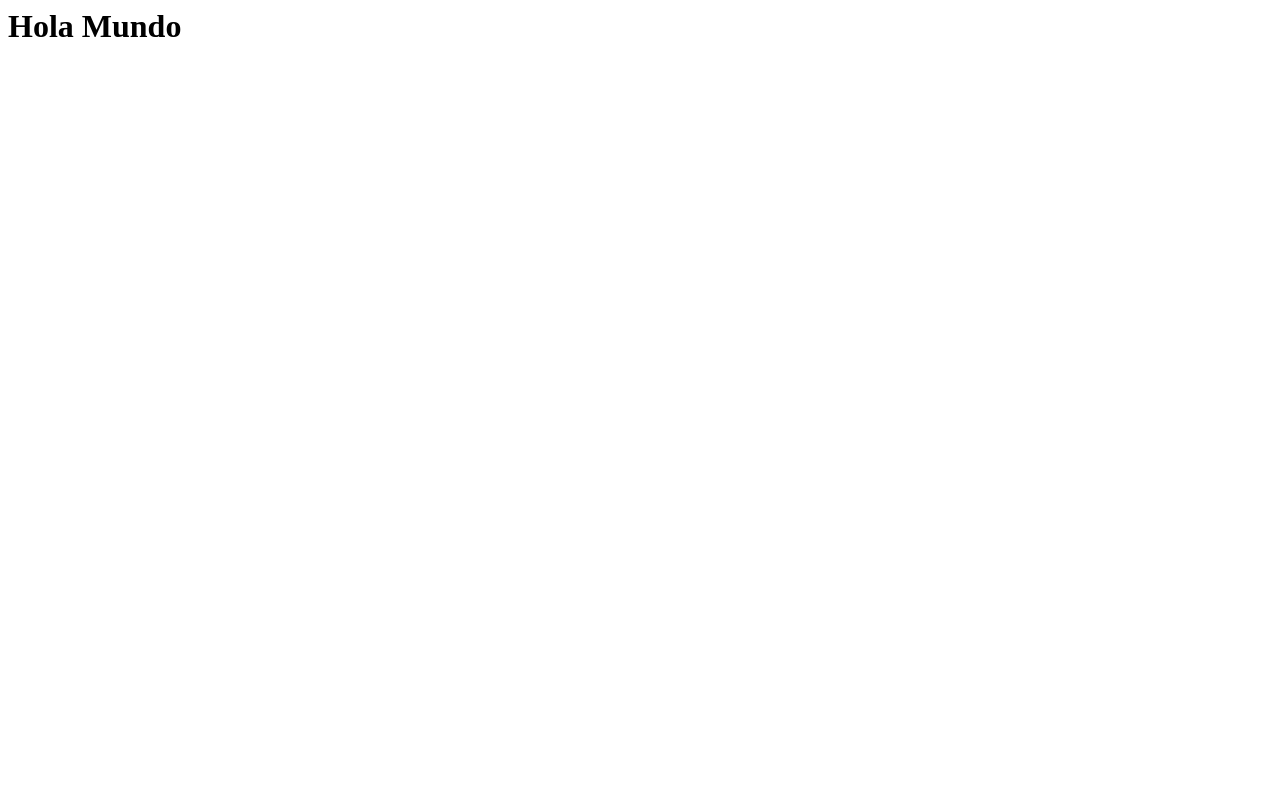
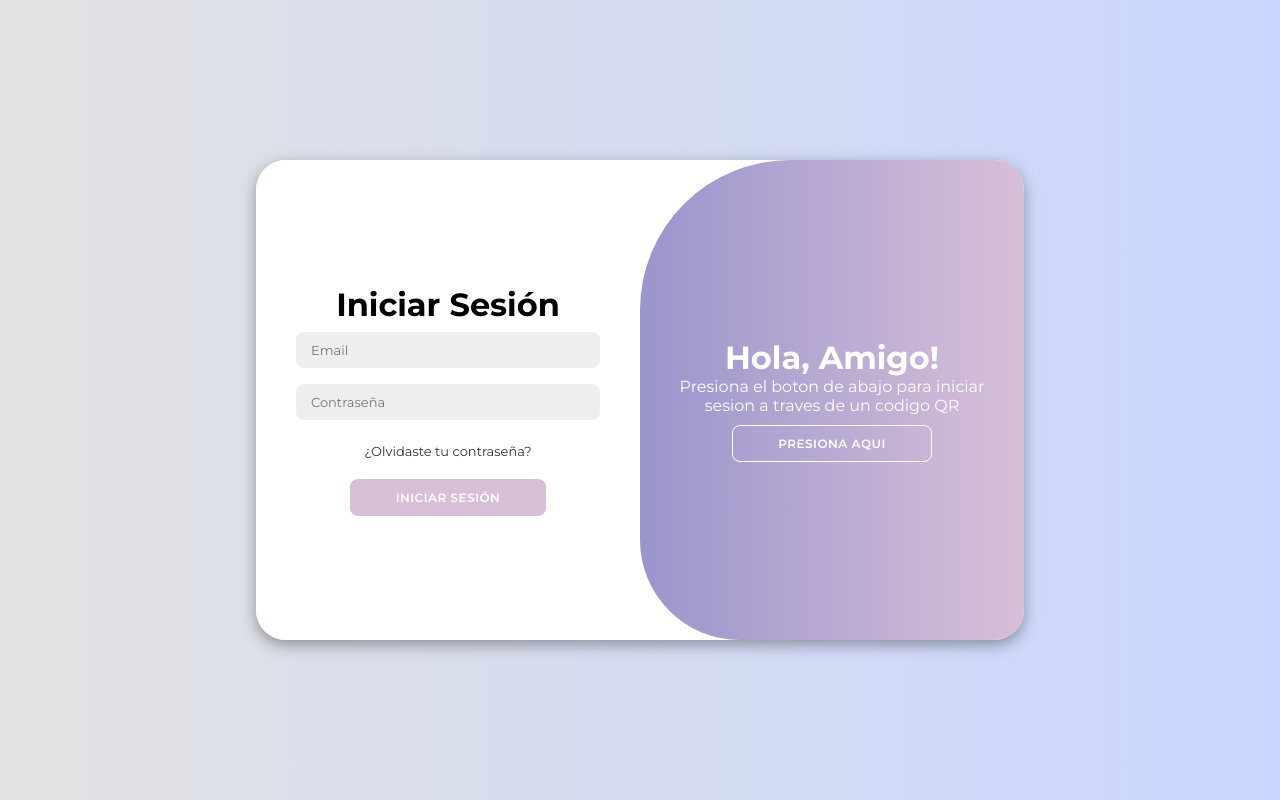
Before and after one commit to josemills/QR-Login, a website: page public/index.html in a window 1280 px wide. Drawn offline with Linux system fonts and the light colour scheme.

Commit message:
integracion index.html y style.css

```diff
--- a/public/index.html
+++ b/public/index.html
@@ -1 +1,40 @@
-<h1>Hola Mundo</h1>
+<!DOCTYPE html>
+<html lang="en">
+<head>
+    <meta charset="UTF-8">
+    <meta name="viewport" content="width=device-width, initial-scale=1.0">
+    <link rel="stylesheet" href="style.css">
+    <title>QR Login</title>
+
+
+</head>
+<body>
+    <div class="container" id="container">
+        <div class="form-container sign-in">
+            <form>
+                <h1> Iniciar Sesión</h1>
+                <input type="email"
+                placeholder="Email">
+                <input type="password"
+                placeholder="Contraseña">
+                <a href="#">¿Olvidaste tu contraseña?</a>
+                <button>Iniciar sesión</button>
+            </form>
+        </div>
+        <div class="toggle-container">
+            <div class="toggle">
+                <div class="toggle-panel toggle-right">
+                    <h1> Hola, Amigo!</h1>
+                    <p>Presiona el boton de abajo para iniciar sesion
+                        a traves de un codigo QR
+                    </p>
+                    <button class="hidden"id="register">
+                        Presiona aqui
+                    </button>
+                </div>
+            </div>
+        </div>
+    </div>
+    <script src="script.js"></script>
+</body>
+</html>
--- a/public/style.css
+++ b/public/style.css
@@ -0,0 +1,136 @@
+@import url('https://fonts.googleapis.com/css2?family=Montserrat:wght@300;400;500;600;700&display=swap');
+*{
+    margin: 0;
+    padding: 0;
+    box-sizing: border-box;
+    font-family: 'Montserrat', sans-serif;
+}
+body{
+    background-color: #c9d6ff;
+    background: linear-gradient(to right, #e2e2e2, #c9d6ff);
+    display: flex;
+    align-items: center;
+    justify-content: center;
+    flex-direction: column;
+    height: 100vh;
+}
+.container{
+    background-color: #fff;
+    border-radius: 30px;
+    box-shadow: 0 5px 15px rgba(0, 0, 0, 0.35);
+    position: relative;
+    overflow: hidden;
+    width: 768px;
+    max-width: 100%;
+    min-height: 480px;
+}
+
+.container a{
+    color: #333;
+    font-size: 13px;
+    text-decoration: none;
+    margin: 15px 0 10px;
+}
+.container button{
+    background-color: thistle;
+    color: #fff;
+    font-size: 12px;
+    padding: 10px 45px;
+    border: 1px solid transparent;
+    border-radius: 8px;
+    font-weight: 600;
+    letter-spacing: 0.5px;
+    text-transform: uppercase;
+    margin-top: 10px;
+    cursor: pointer;
+}
+.container button.hidden{
+    background-color: transparent;
+    border-color: #fff;
+}
+.container form{
+    background-color: #fff;
+    display: flex;
+    align-items: center;
+    justify-content: center;
+    flex-direction: column;
+    padding: 0 40px;
+    height: 100%;
+}
+.container input{
+    background-color: #eee;
+    border: none;
+    margin: 8px 0;
+    padding: 10px 15px;
+    font-size: 13px;
+    border-radius: 8px;
+    width: 100%;
+    outline: none;
+}
+.form-container{
+    position: absolute;
+    top: 0;
+    height: 100%;
+    transition: all 0.6s ease-in-out;
+}
+.sign-in{
+    left: 0;
+    width: 50%;
+    z-index: 2;
+}
+.container.active .sign-in{
+    transform: translateX(100%);
+}
+
+.toggle-container{
+    position: absolute;
+    top: 0;
+    left: 50%;
+    width: 50%;
+    height: 100%;
+    overflow: hidden;
+    transition: all 0.6s ease-in-out;
+    border-radius: 150px 0 0 100px;
+    z-index: 1000;
+}
+.container.active .toggle-container{
+    transform: translateX(-100%);
+    border-radius: 0 150px 100px 0;
+}
+.toggle{
+    background-color: thistle;
+    height: 100%;
+    background: linear-gradient(to right, #5c6bc0, thistle);
+    color: #fff;
+    position: relative;
+    left: -100%;
+    height: 100%;
+    width: 200%;
+    transform: translateX(0);
+    transition: all 0.6s ease-in-out;
+}
+.container.active .toggle{
+    transform: translateX(50%);
+}
+.toggle-panel{
+    position: absolute;
+    width: 50%;
+    height: 100%;
+    display: flex;
+    align-items: center;
+    justify-content: center;
+    flex-direction: column;
+    padding: 0 30px;
+    text-align: center;
+    top: 0;
+    transform: translateX(0);
+    transition: all 0.6s ease-in-out;
+}
+
+.toggle-right{
+    right: 0;
+    transform: translateX(0);
+}
+.container.active .toggle-right{
+    transform: translateX(200%);
+}
```
